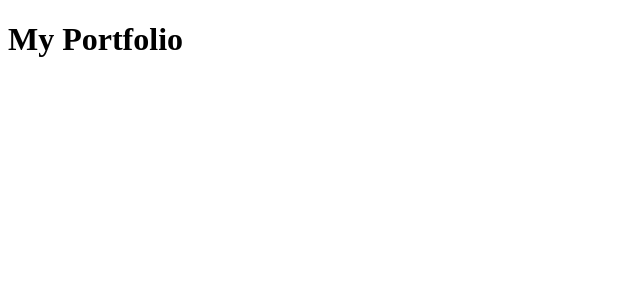
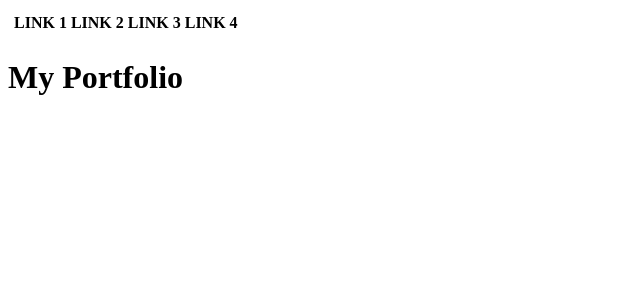
Before and after one commit to ashwin-ram-1999/my-portfolio, a React (Create React App) app: page / in a window 1280 px wide. Shown: the top 300 px of the page, without its empty margins (0-640 px from the left). Built offline with nearby package versions, Linux system fonts and the light colour scheme.

Commit message:
Initial Commit

```diff
--- a/package.json
+++ b/package.json
@@ -2,7 +2,7 @@
   "name": "my-portfolio",
   "version": "0.1.0",
   "private": true,
-  "homepage": "https://ashwin-ram-1999.github.io/ashwin-ram-1999",
+  "homepage": "https://ashwin-ram-1999.github.io/my-portfolio",
   "dependencies": {
     "@testing-library/jest-dom": "^5.16.5",
     "@testing-library/react": "^13.4.0",
--- a/src/App.js
+++ b/src/App.js
@@ -1,6 +1,20 @@
+import React from "react";
+
 function App() {
   return (
     <div>
+      <table>
+        <thead>
+          <th>
+            <tr>
+              <td>LINK 1</td>
+              <td>LINK 2</td>
+              <td>LINK 3</td>
+              <td>LINK 4</td>
+            </tr>
+          </th>
+        </thead>
+      </table>
       <h1>My Portfolio</h1>
     </div>
   );
```
